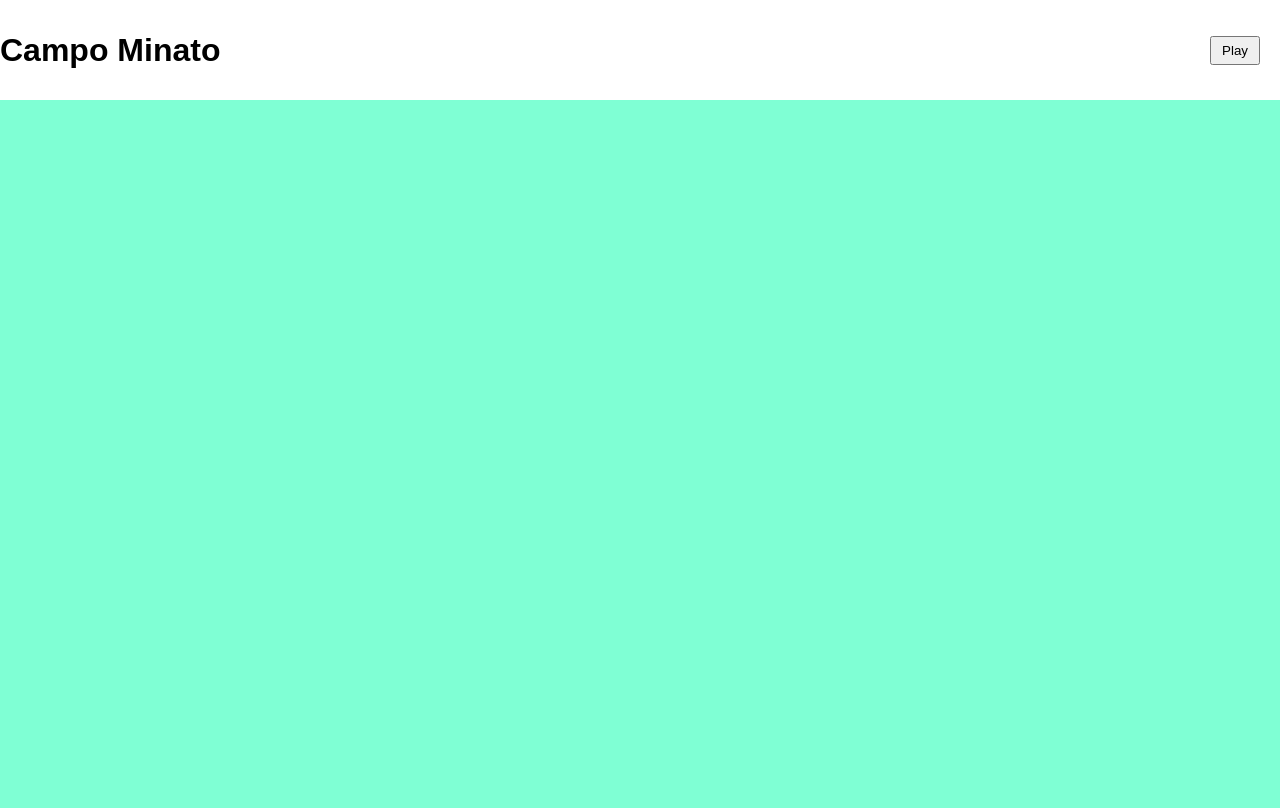
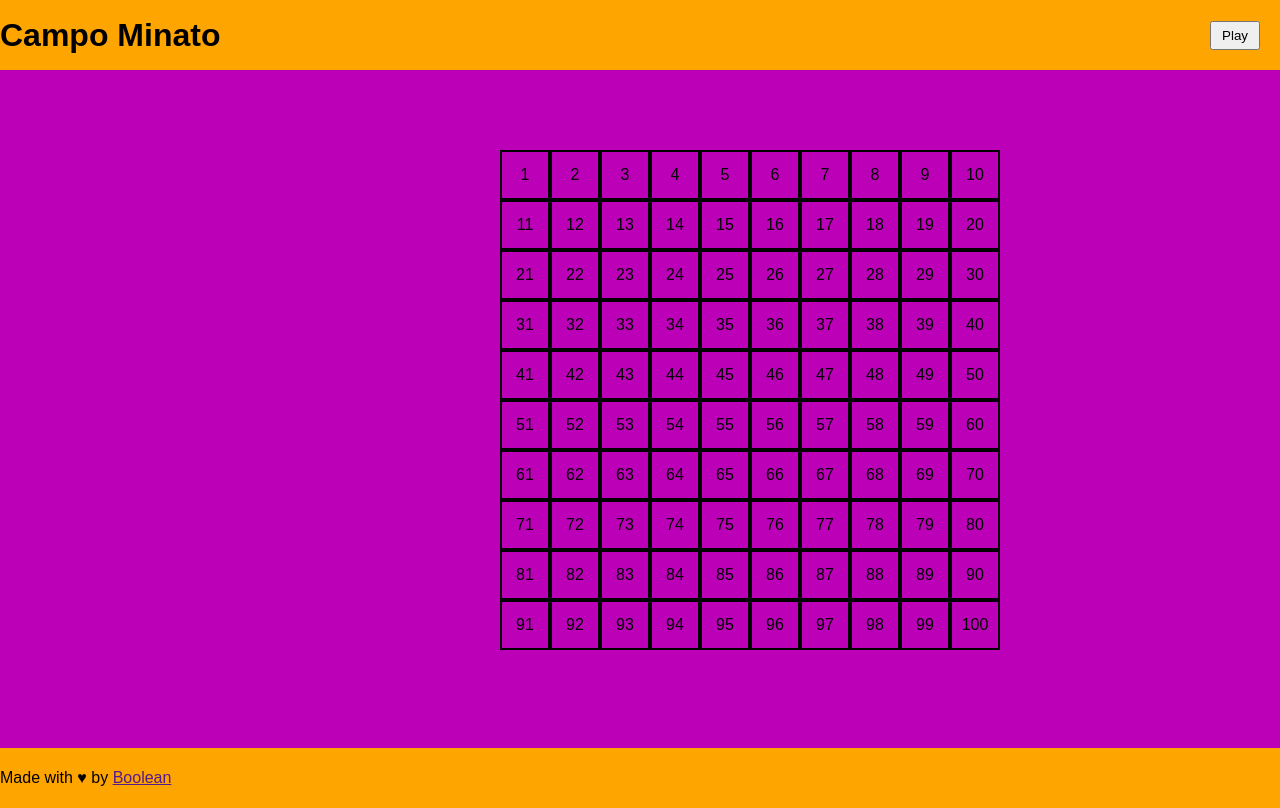
Before and after one commit to SalvatoreGiacomazzo/js-campominato-grid, a plain HTML site: page index.html in a window 1280 px wide. Both pictures are taken after a click on the button "Play". Drawn offline with Linux system fonts and the light colour scheme.

Commit message:
exercise finished

```diff
--- a/index.html
+++ b/index.html
@@ -17,10 +17,15 @@
     </header>
     <!--Main-->
     <main>
+      <div id="container">
+        <div id="grid">
+        <!--Celle-->
+        </div>
+      </div>
 
     </main>
    <!--Footer-->
-   <footer></footer>
+   <footer><p>Made with &#9829; by <a href="">Boolean</a> </p></footer>
   <script src="./script.js"></script>
 </body>
 </html>
--- a/script.js
+++ b/script.js
@@ -0,0 +1,62 @@
+/* GRIGLIA DINAMICA
+Inserisci, al click del bottone play, una griglia 10x10 con ogni casella numerata.
+ Quando l'utente clicca su qualsiasi casella, la suddetta cambia colore.
+
+*/
+
+/*TODO LIST
+Recupera gli elementi dal DOM.
+Genera le griglie e numerale da 1 a 100.
+Rendile visibili in pagina.
+Aggiungi l'evento del click e cambio colore.
+Programma il bottone alla funzione di far apparire la griglia.
+*/
+
+/*# MILESTONE 1 DONE
+Prepariamo l'HTML ed il CSS per ottenere il risultato grafico che vediamo nell'immagine allegata.
+#MILESTONE 2 DONE
+Rimuoviamo le celle che abbiamo inserito nell'HTML in modo da generarle tramite JS. Al click del bottone play, vengono generate 100 celle in 10 righe da 10 celle ciascuna.
+#MILESTONE 3 DONE
+In ogni cella, deve comparire il numero corrispondente, in ordine da 1 a 100;
+#MILESTONE 4 DONE
+Al click sulla cella, stampiamo il numero della cella cliccata in console, poi coloriamo la cella d'azzurro!
+*/
+
+// Funzioni varie
+const spawnCell = () => {
+    const singleCell = document.createElement('div');
+    singleCell.classList.add('cell');
+    return singleCell;
+};
+
+//recupero elementi dal dom
+const grid = document.getElementById('grid')
+const playButton = document.getElementById('playbutton')
+
+//altre opzioni di preparazione
+
+const rowGrid = 10;
+const colGrid = 10;
+const fullGrid = rowGrid * colGrid;
+
+//Imposto la grid inizialmente come invisibile
+
+grid.style.display = 'none';
+
+// ! Creazione delle celle con ciclo iterativo
+for (let i = 0; i < fullGrid; i++ ){
+    const singleCell = spawnCell(); // Creazione della cella tramite la funzione
+
+    singleCell.textContent = i + 1;
+
+    singleCell.addEventListener('click', function() { //Gestione della classe 'clicked'
+        singleCell.classList.toggle('clicked');
+        console.log(i + 1); //Stampa in console del numero al click come richiesto in traccia
+    });
+    grid.appendChild(singleCell) // Stampa in pagina
+}
+// ! Evento del click e apparizione della griglia
+
+playButton.addEventListener('click', function () {
+    grid.style.display = 'flex'; // Mostra la griglia cambiando lo stile display
+});
--- a/style.css
+++ b/style.css
@@ -5,8 +5,8 @@ box-sizing: border-box;
 font-family:  sans-serif;}
 
 header{
-    height:100px;
-    background-color: white;
+    height:70px;
+    background-color: orange;
     color: black;
    display: flex;
    justify-content: space-between;
@@ -20,8 +20,49 @@ header{
 }
 
 #playbutton:hover{
-    background-color: rgb(55, 224, 83);
+    background-color: rgb(145, 95, 2);
     padding: 10px 15px;
 }
+/*MAIN*/
+body{background-color: rgb(187, 0, 184);}
 
-body{background-color: aquamarine;}
+#container{margin: 0;
+    width: 800px;
+height: 598px;
+}
+
+
+
+#grid{height:500px;
+width:500px;
+flex-wrap: wrap;
+margin: 80px 500px;
+display:flex;
+}
+
+.cell{
+ height:calc(100% / 10);
+ flex-basis: calc(100% / 10);
+ border: 2px solid black;
+ color: black;
+ cursor: pointer;
+ display: flex;
+ justify-content: center;
+ align-items: center;
+}
+
+.cell.clicked{
+    background-color: rgb(227, 151, 245);
+    color: black;
+}
+
+
+
+/*Footer*/
+footer{
+    height: 60px;
+    background-color: orange;
+    color:black;
+    display: flex;
+    align-items: center;
+}
```
